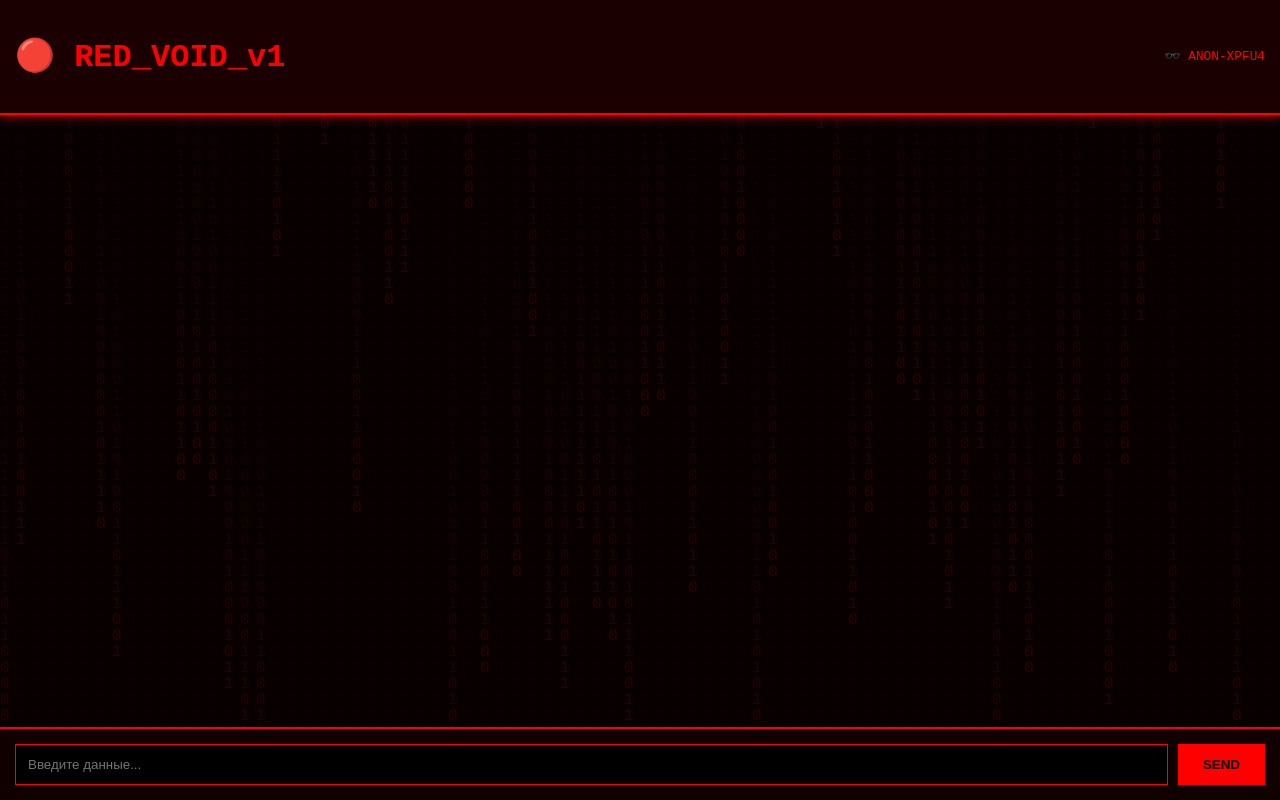
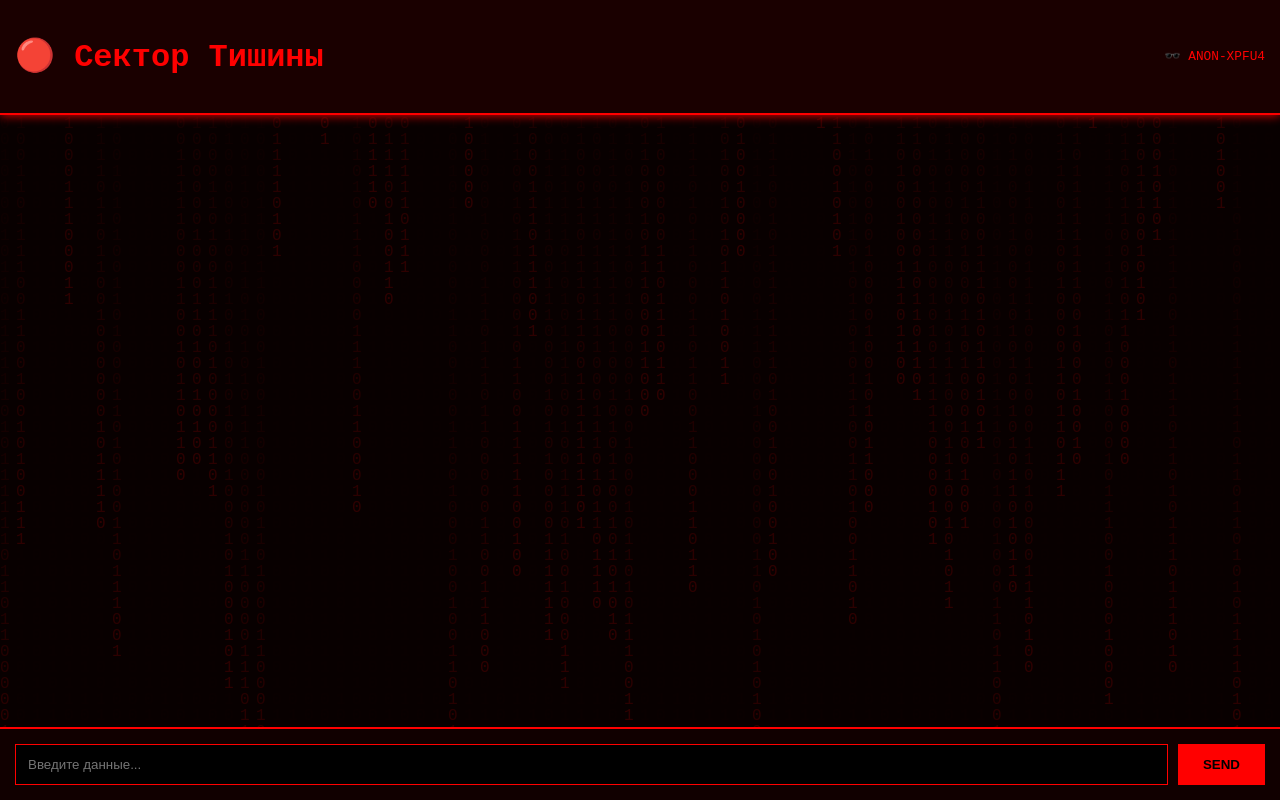
Before and after one commit to borisidiegor2008-svg/noname-chat, a plain HTML site: page index.html in a window 1280 px wide. Drawn offline with Linux system fonts and the light colour scheme; no server answers.

Commit message:
Update index.html

```diff
--- a/index.html
+++ b/index.html
@@ -100,7 +100,7 @@
 <canvas id="matrix"></canvas>
 
 <header>
-    <h1>🔴 RED_VOID_v1</h1>
+    <h1>🔴 Сектор Тишины</h1>
     <div style="font-size: 0.8rem;">🕶️ <span id="anon-id">...</span></div>
 </header>
 
```
